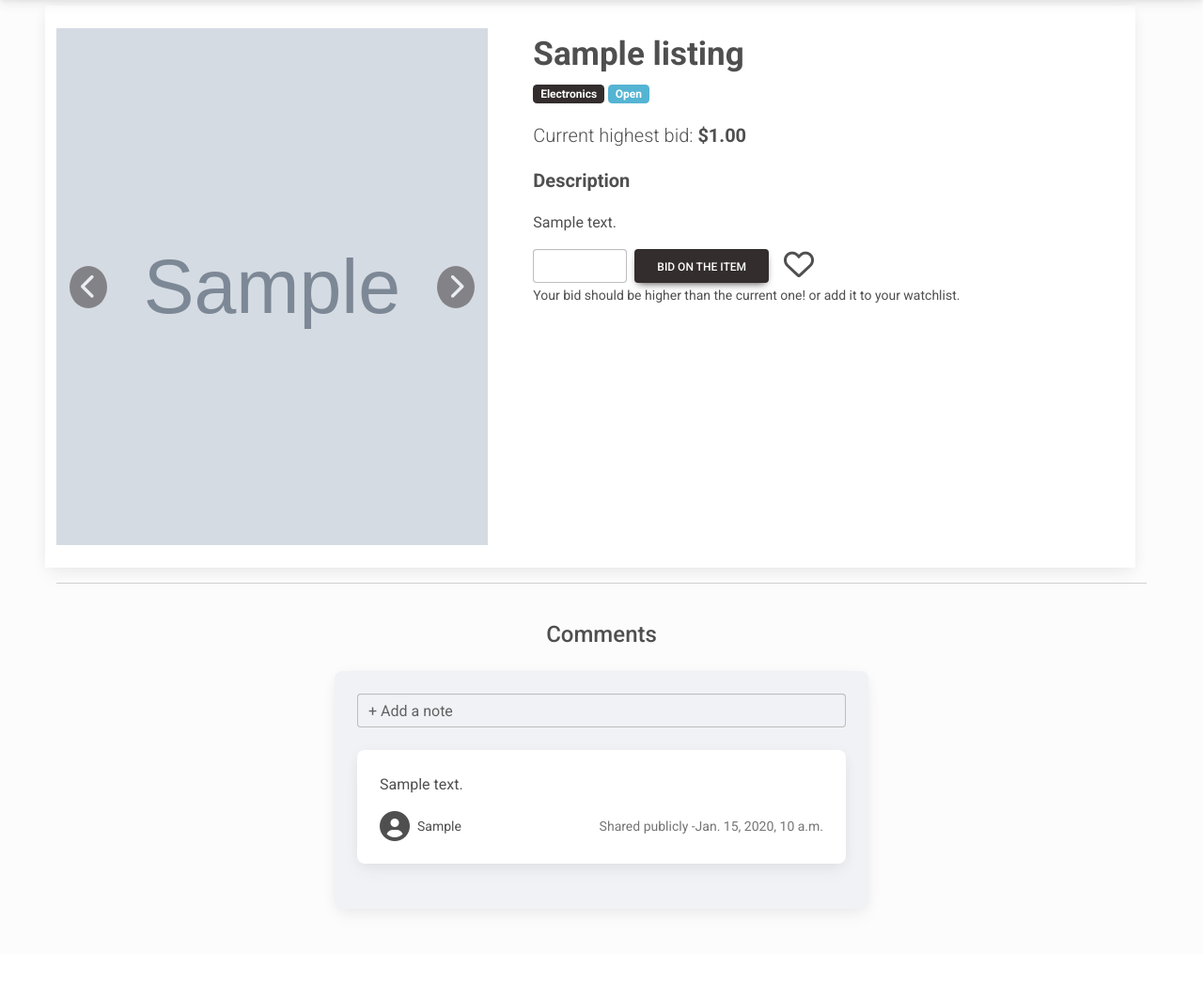
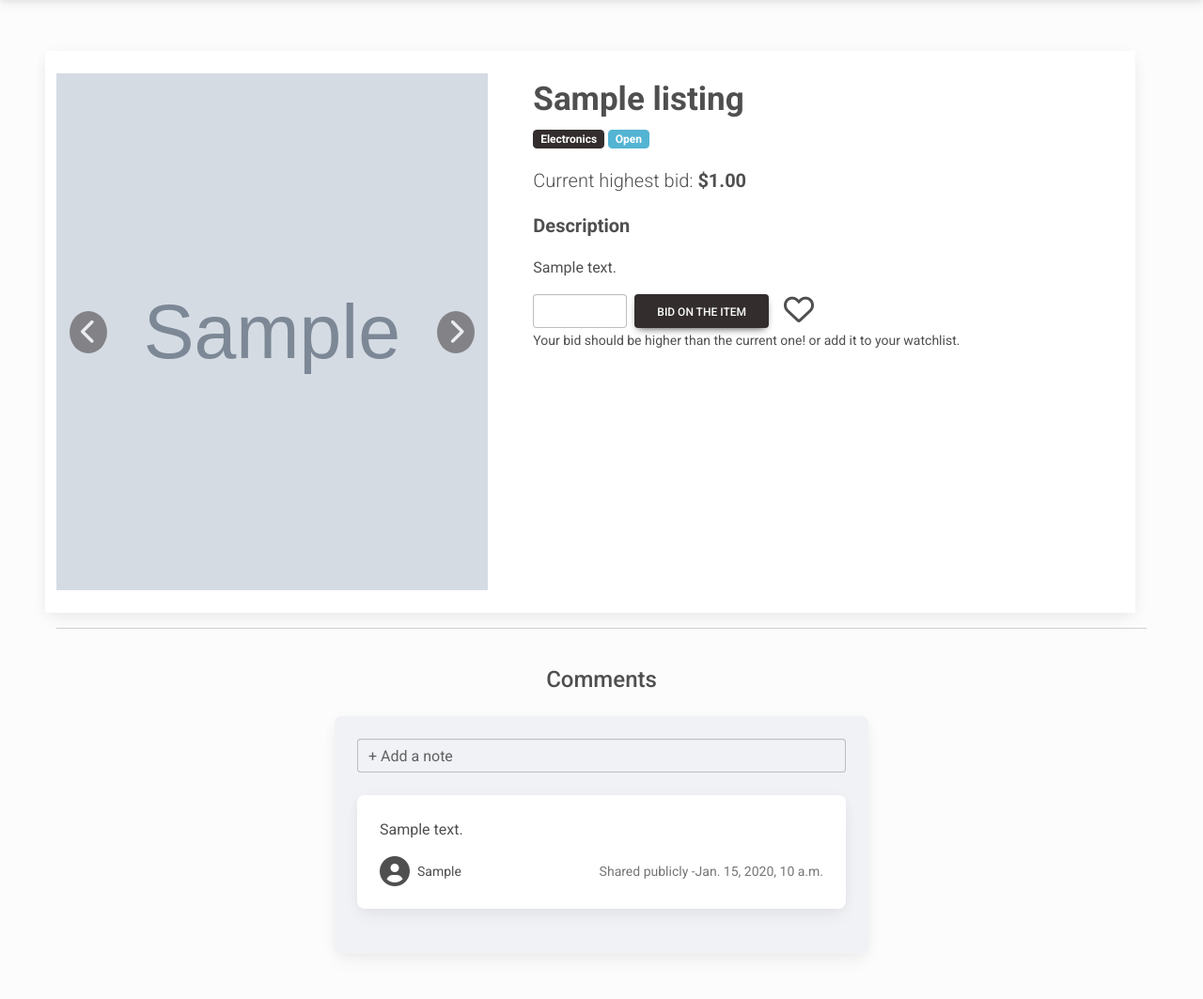
Before and after one commit to MarouBen/NightFall-Bids, a Django app: page /listings/1/ in a window 1280 px wide. Shown: the part 59-1122 px from the top of the page at 94% size. Before the commit the page ends 1031 px from the top, so only its background shows below. Run offline with Django 3.2, Linux system fonts and the light colour scheme; tables that the repository leaves empty hold one stand-in row (values such as "Sample post"); grey boxes marked "Sample" are stand-in pictures; some libraries are stand-ins or nearby versions.

Commit message:
Update item.html

```diff
--- a/auctions/templates/auctions/item.html
+++ b/auctions/templates/auctions/item.html
@@ -1,7 +1,7 @@
 {% extends "auctions/layout.html"%}
 {% block body %}
-    <main class="m-5">
-        <div class=" container-fluid">
+    <main class="m-5 ">
+        <div class=" container-fluid mt-5 pt-5">
             <div class="row shadow-4 w-100" style="background-color:#ffffff;">
                 <div id="caroussel" class="col-5 mb-4 mt-4">
                     <div id="carouselExampleCrossfade" class="carousel slide carousel-fade carousel" data-mdb-ride="carousel">
```
